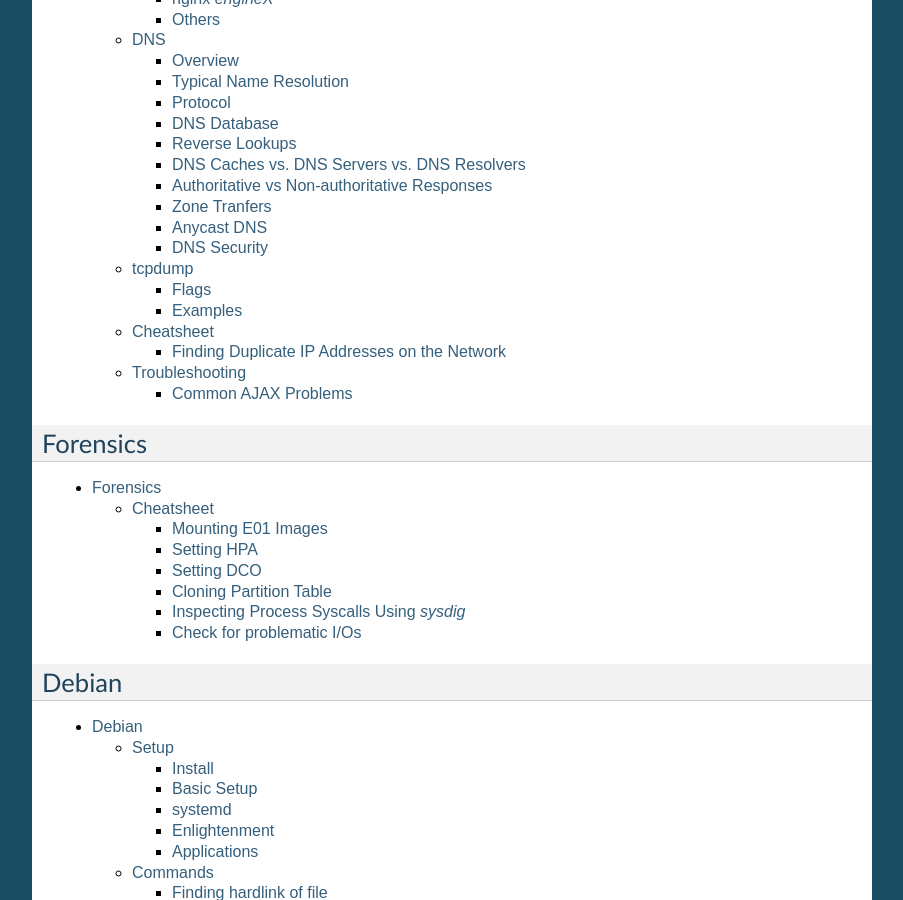
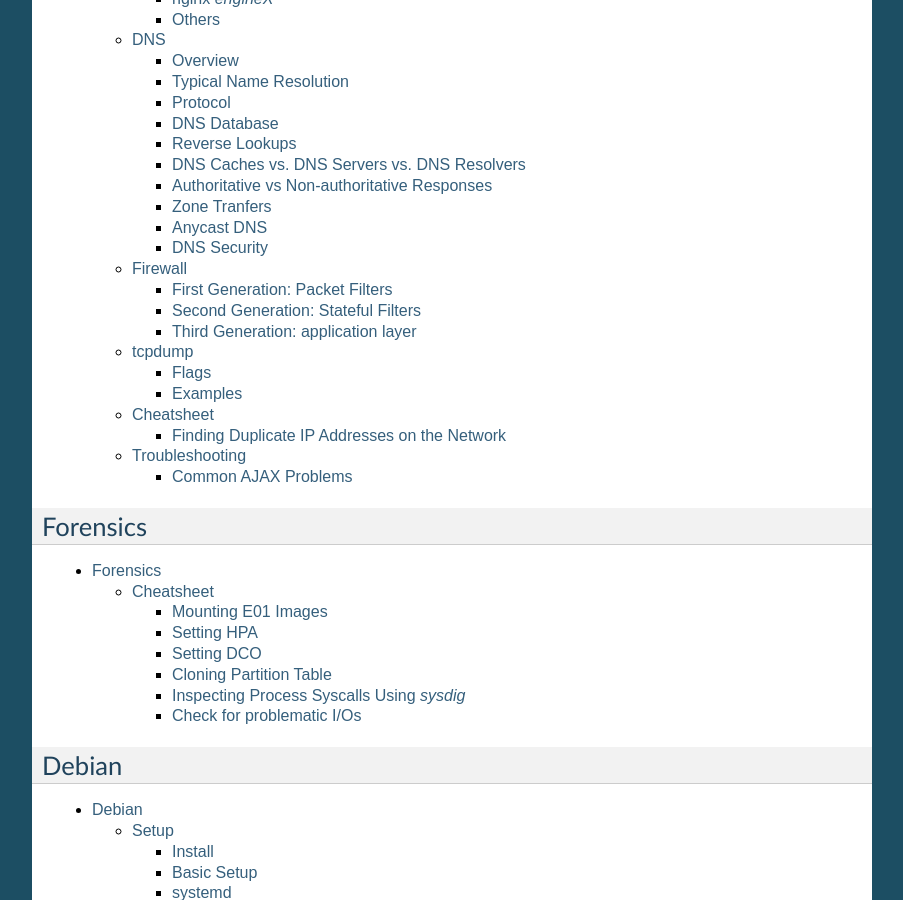
Before and after one commit to amituttam/notes, a Sphinx documentation site: the page built from docs/index.rst, in a window 1280 px wide and 900 px high, scrolled down 421 px. Shown: the whole window, without its empty margins (198-1101 px from the left). Built offline with Sphinx 7.4.7, drawn with Linux system fonts in a browser that asks for light colours; some of the changed lines change nothing that is shown.

Commit message:
Add section on firewalls

```diff
--- /dev/null
+++ b/docs/networking/firewall.rst
@@ -0,0 +1,75 @@
+Firewall
+========
+
+.. contents:: :depth: 3
+
+Notes from:
+
+#. `Wikipedia - Firewall <http://en.wikipedia.org/wiki/Firewall_(computing)>`_
+
+#. Firewall controls incoming and outgoing network based on applied rules.
+
+#. Basically establishes a barrier between internal network and outside
+   network.
+
+#. Proxies can be firewalls by blocking certain connections from certain
+   hosts or addresses.
+
+#. Network Address Translation (NAT) has become an important part of
+   firewalls. It hides addresses of hosts behind the firewall.
+
+First Generation: Packet Filters
+--------------------------------
+
+#. First paper on firewall technology published was in 1988 by DEC.
+   Talked about a *packet filter* firewall.
+
+#. Act by inspecting packets. If it matches set of filtering rules, it
+   silently drops packet or reject it with error message back to source.
+
+#. The mechanism does not look at whether the packet is part of a
+   connection stream, etc. Thus, it doesn't really maintain a state. It
+   rejects based on looking at combination of source, destination
+   address, protocol, port number, etc.
+
+#. Pretty much works on the first three layers of OSI Model. It does
+   peek into transport layer sometimes for source/destination port
+   numbers.
+
+#. Term originated in context of BSD operating systems.
+
+#. Examples are *iptables* for Linux and *PF* for BSD.
+
+Second Generation: Stateful Filters
+-----------------------------------
+
+#. 1989-1990 from AT&T Bell Labs developed second gen firewall calling
+   it circuit level gateway.
+
+#. Operates up to Layer 4 (Transport Layer). Achieved by retaining
+   enough packets in the buffer until enough information is availabe to
+   make a judgement about its state.
+
+#. Thus, it records all connections passing through it and determines if
+   a packet is a part of current connection or new connection. Known as
+   *stateful packet inspection*.
+
+#. Can DoS by flooding firewall with thousands of fake connection
+   packets.
+
+Third Generation: application layer
+-----------------------------------
+
+#. Key benefit is that it can understand certain Application Layer
+   protocols (FTP, HTTP, DNS).
+
+#. Useful to detect if unwanted protocol is trying to use standard port
+   from known applications (e.g. HTTP) to bypass firewall.
+
+#. Can inspect if packet contains virus signatures.
+
+#. Hooks into socket calls automatically.
+
+#. Disadvantages are that it is quite slow and that rules can get
+   complicated. It also can't possibly support of applications at
+   application layer.
--- a/docs/networking/index.rst
+++ b/docs/networking/index.rst
@@ -6,6 +6,7 @@
 
   http
   dns
+  firewall
   tcpdump
   cheatsheet
   troubleshooting
```
